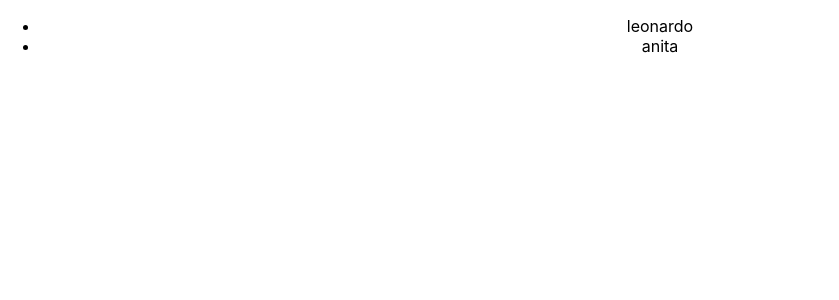
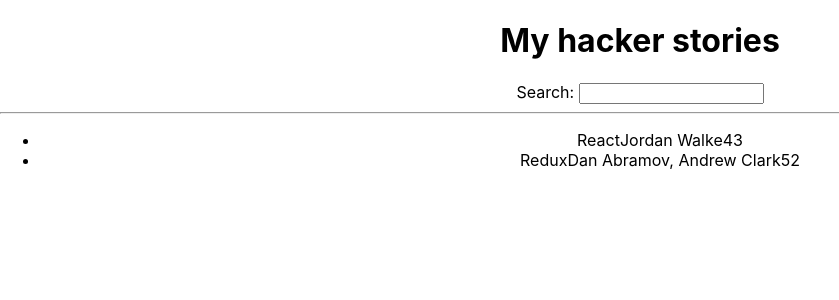
Before and after one commit to lkasdj02/theroadtoreactproj, a React (Create React App) app: page / in a window 1280 px wide. Shown: the top 300 px of the page, without its empty margins (0-839 px from the left). Built offline with nearby package versions, Linux system fonts and the light colour scheme.

Commit message:
finished with list component

```diff
--- a/src/App.js
+++ b/src/App.js
@@ -1,16 +1,60 @@
 import logo from "./logo.svg";
 import "./App.css";
 
-const arr = [{ name: "leonardo" }, { name: "anita" }];
+const list = [
+  {
+    title: "React",
+    url: "https://reactjs.org/",
+    author: "Jordan Walke",
+    num_comments: 3,
+    points: 4,
+    objectID: 0,
+  },
+  {
+    title: "Redux",
+    url: "https://redux.js.org/",
+    author: "Dan Abramov, Andrew Clark",
+    num_comments: 2,
+    points: 5,
+    objectID: 1,
+  },
+];
+
 const name = "react";
+
+function List() {
+  return (
+    <ul>
+      {list.map((item) => (
+        <li key={item?.objectID}>
+          <span>{item?.title}</span>
+          <span>{item?.author}</span>
+          <span>{item?.points}</span>
+          <span>{item?.num_comments}</span>
+        </li> // DO NOT USE THE INDEX OF THE MAP FUNCTION FOR THE KEY ATTRIBUTE.
+      ))}
+    </ul>
+  );
+}
+
+function Search() {
+  return (
+    <div>
+      <label htmlFor="search"> Search: </label>
+      <input id="search" type="text"></input>
+    </div>
+  );
+}
 function App() {
+  // let otherList = list.filter((item) => item.objectID !== 1);
+  // console.log(list);
+  // console.log(otherList);
   return (
     <div className="App">
-      <ul>
-        {arr.map((item) => (
-          <li>{item.name}</li>
-        ))}
-      </ul>
+      <h1>My hacker stories</h1>
+      <Search />
+      <hr />
+      <List />
     </div>
   );
 }
```
Also changed, not shown: 1 other file (tests, documents, lock files or other folders).
